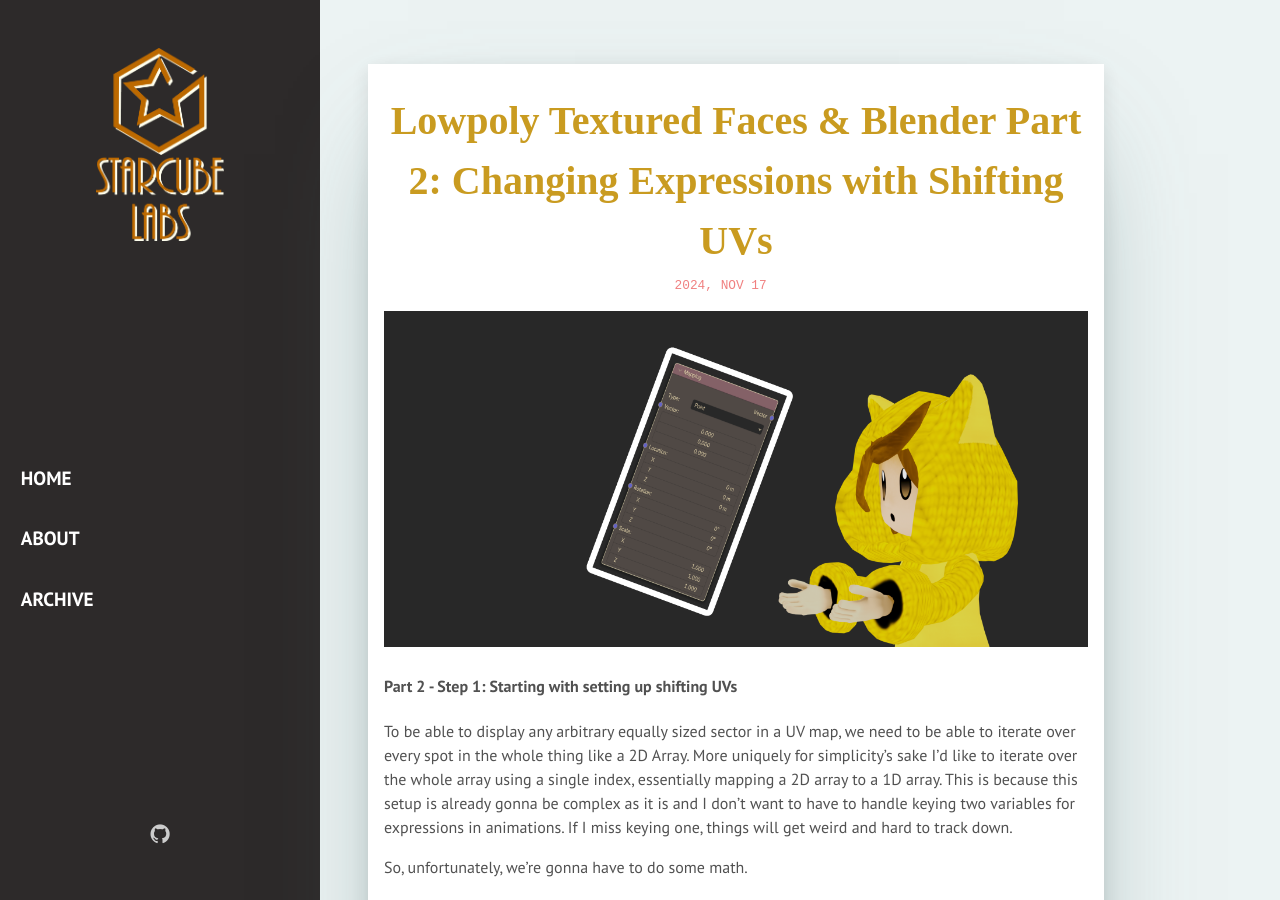
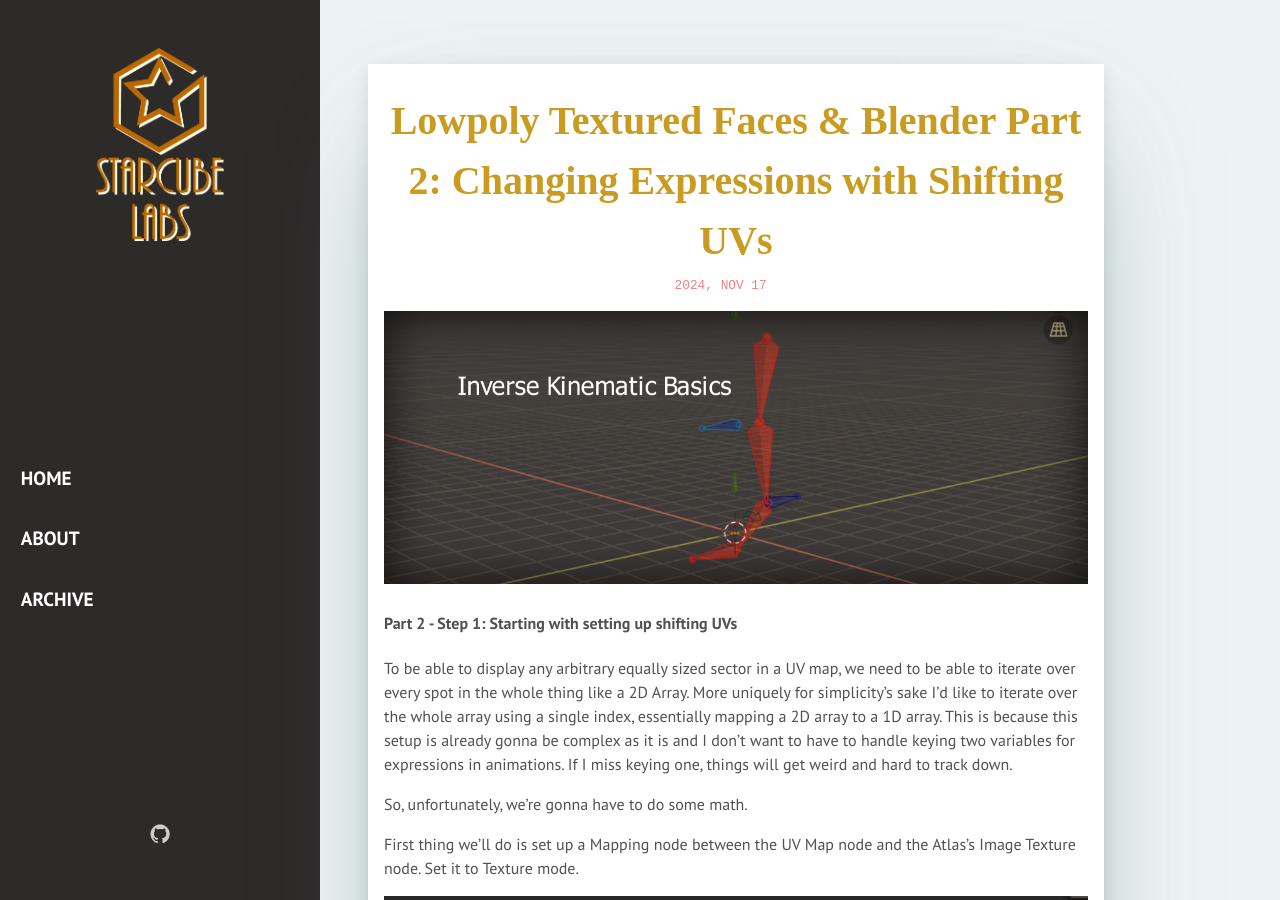
Before and after one commit to StarcubeLabs/StarcubeLabs.github.io, a Jekyll site: the page built from _posts/2024-11-17-lowpoly-expression-switching.markdown, in a window 1280 px wide and 900 px high. Built offline with Jekyll 4.4.1, drawn with Linux system fonts in a browser that asks for light colours; some web fonts are replaced.

Commit message:
Added header for article

```diff
--- a/_posts/2024-11-17-lowpoly-expression-switching.markdown
+++ b/_posts/2024-11-17-lowpoly-expression-switching.markdown
@@ -2,7 +2,7 @@
 layout: post
 title: "Lowpoly Textured Faces & Blender Part 2: Changing Expressions with Shifting UVs"
 date: 2024-11-17 00:00:00
-img: facerig/hoodieheader2.png
+img: ikguide/ikguideheader.png
 description: Moving UVs using Mapping Nodes
 author: Spex130
 tags:
```
Also changed, not shown: .obsidian/workspace.json, assets/img/ikguide/ikguideheader.png (added).
